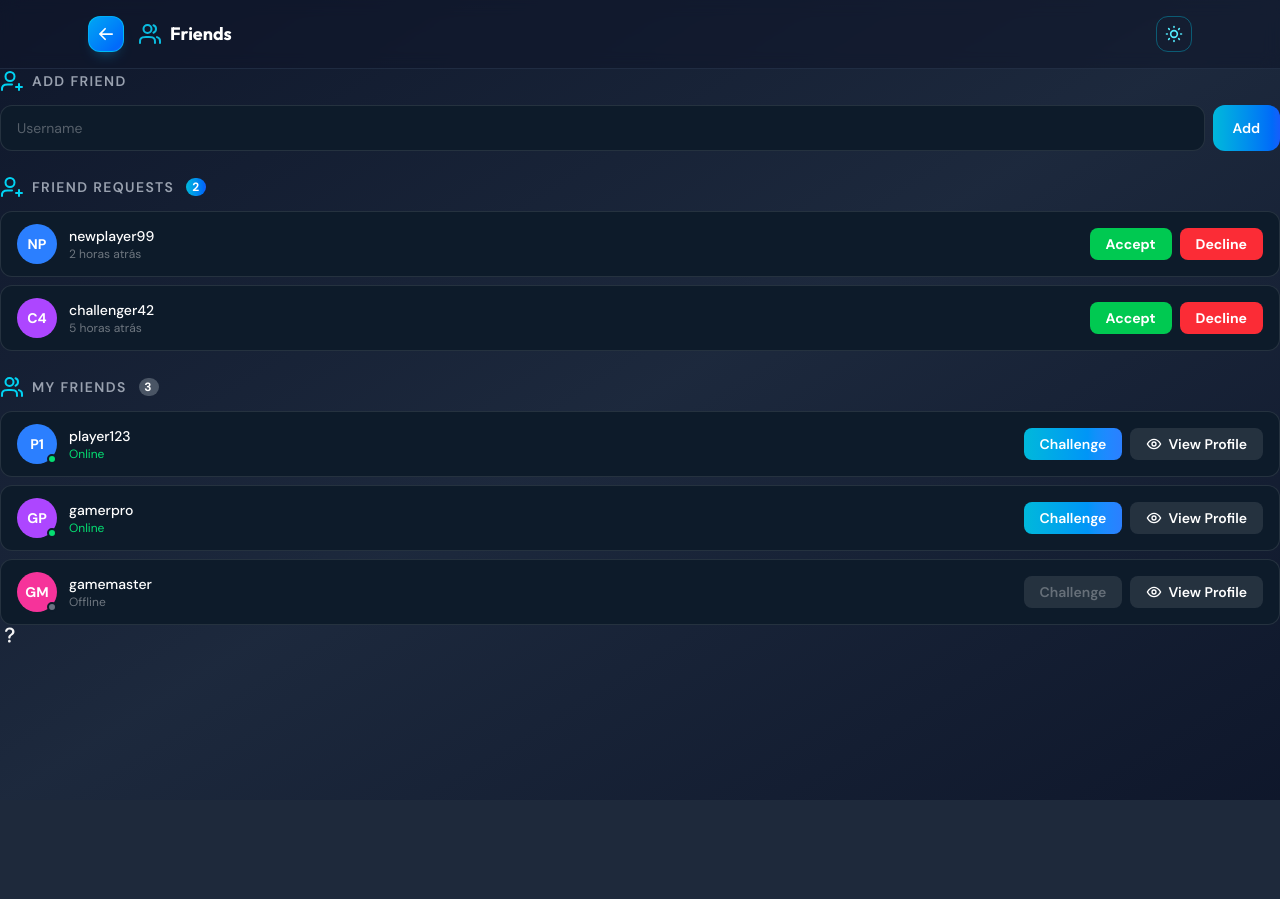
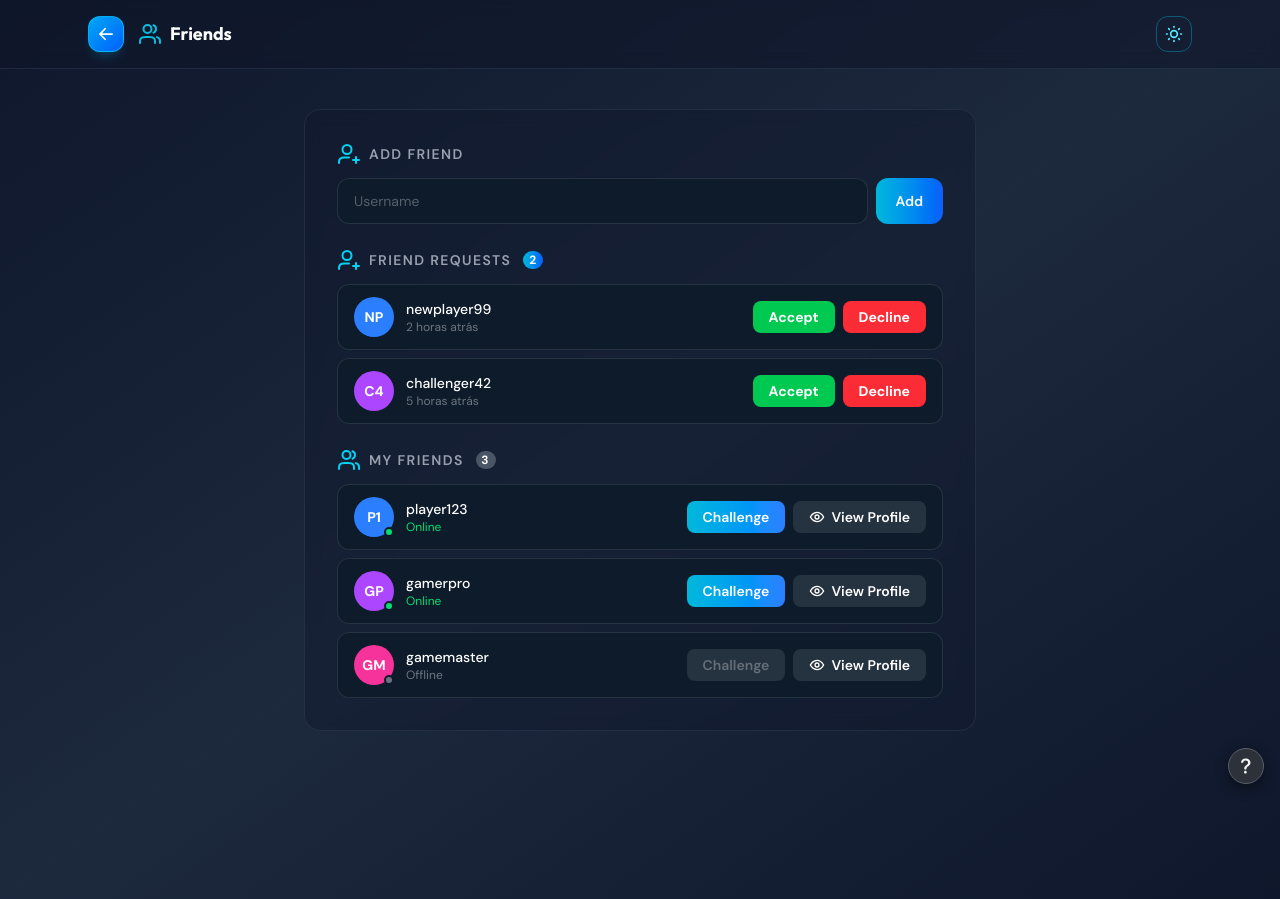
Before and after one commit to transcendence4two/Transcendence, a React (Vite) app in the folder frontend/: page /friends in a window 1280 px wide. Before the commit the page ends 800 px from the top, so only its background shows below. Built offline with nearby package versions, Linux system fonts and the light colour scheme; sample sign-in values are in the browser's storage.

Commit message:
styles: add styles

```diff
--- a/frontend/src/index.css
+++ b/frontend/src/index.css
@@ -191,6 +191,22 @@ html.light body {
     @apply bg-slate-900/40 border border-slate-700/50 in-[.light]:border-gray-200 bg-slate-800/50 in-[.light]:bg-white/80 backdrop-blur-sm rounded-2xl p-8 space-y-6;
   }
 
+  .friends-page-content {
+    @apply px-4 sm:px-6 py-8 sm:py-10;
+  }
+
+  .friends-page-layout {
+    @apply mx-auto w-full max-w-2xl space-y-6;
+  }
+
+  .friends-page-card {
+    @apply bg-slate-900/40 border border-slate-700/50 in-[.light]:border-gray-200 bg-slate-800/50 in-[.light]:bg-white/80 backdrop-blur-sm rounded-2xl p-8 space-y-6;
+  }
+
+  .friends-page-card button {
+    @apply cursor-pointer duration-500 disabled:cursor-default;
+  }
+
   .settings-card-header {
     @apply flex items-center gap-2;
   }
@@ -353,13 +369,13 @@ html.light body {
     @apply mb-3 text-left sm:text-base font-semibold uppercase tracking-[0.14em] text-gray-400;
   }
 
-  .profile-help-fab {
+  .help-fab {
     @apply fixed right-4 bottom-4 z-20 inline-flex h-9 w-9 items-center justify-center rounded-full border shadow-[0_4px_14px_rgba(0,0,0,0.45)] transition-colors cursor-pointer;
     background-color: #2d3139;
     border-color: #59606b;
   }
 
-  .profile-help-fab:hover {
+  .help-fab:hover {
     background-color: #383e49;
     border-color: #68707d;
   }
@@ -616,13 +632,13 @@ html.light body {
   @apply text-gray-700;
 }
 
-.light .profile-help-fab {
+.light .help-fab {
   border-color: #cbd5e1;
   background-color: #ffffff;
   box-shadow: 0 4px 12px rgba(15, 23, 42, 0.14);
 }
 
-.light .profile-help-fab:hover {
+.light .help-fab:hover {
   background-color: #f1f5f9;
   border-color: #94a3b8;
 }
```
